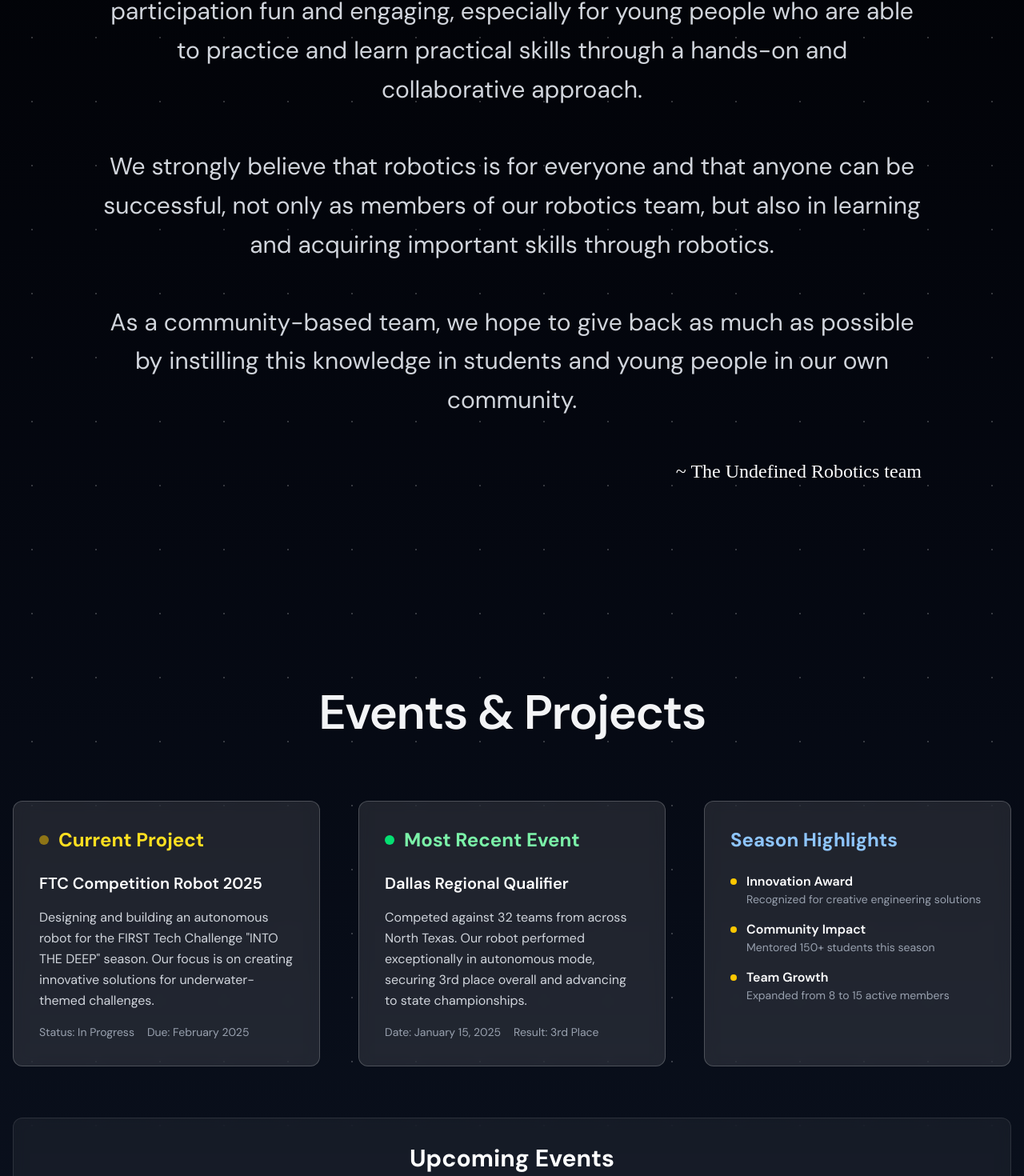
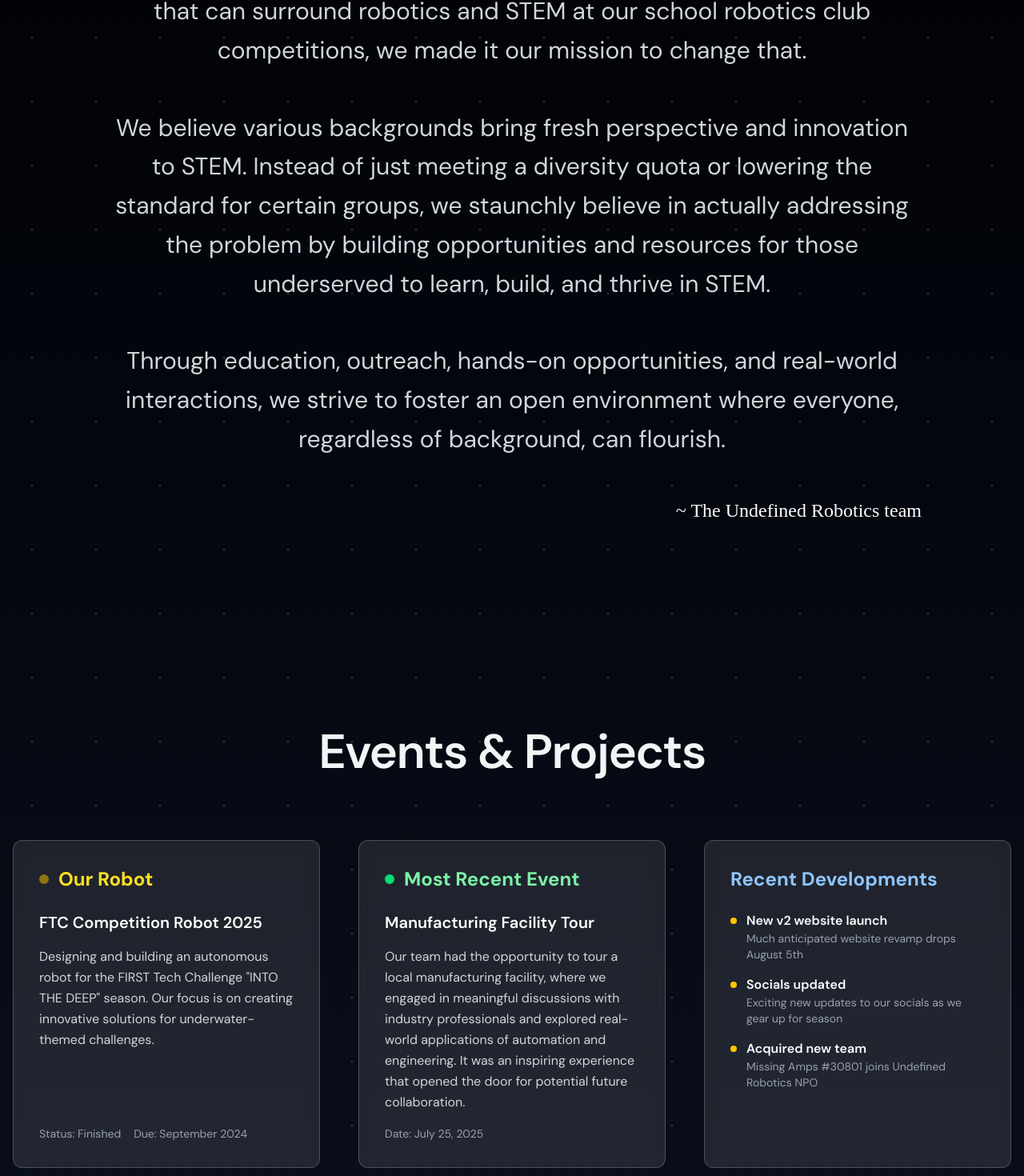
Before and after one commit to RishabhSingh08/undefinedRobotics, a SvelteKit app: page / in a window 1280 px wide. Shown: the part 2233-3703 px from the top of the page at 80% size. Built offline with nearby package versions, Linux system fonts and the light colour scheme; a web font is replaced by a local one.

Commit message:
Co-authored-by: Akshat Kumar <Akumar-21@users.noreply.github.com>

```diff
--- a/src/routes/+page.svelte
+++ b/src/routes/+page.svelte
@@ -171,25 +171,26 @@
     <div class="max-w-6xl mx-auto text-center">
 
       <p class="text-4xl md:text-6xl font-semibold text-center text-gray-100 tracking-tight mb-8">
-        Our Mission
+        Our Mission: Serve the Underserved
       </p>
 
       <div class="space-y-12 max-w-5xl mx-auto  ">
 
         <p class="text-2xl md:text-3xl text-gray-300 leading-relaxed">
-          Undefined Robotics is a high school level private robotics team based in Plano, Texas. Our goal as a team is to promote a culture of learning and STEM in our community.
+          STEM should be for everyone.
+
         </p>
 
         <p class="text-2xl md:text-3xl text-gray-300 leading-relaxed">
-          We believe robotics is a great way to make STEM education and participation fun and engaging, especially for young people who are able to practice and learn practical skills through a hands-on and collaborative approach.
+          Yet, far too often, underrepresented groups—women, senior citizens, tribal and native communities, and non-English speakers—are left out of these opportunities. After witnessing the toxic and exclusionary culture that can surround robotics and STEM at our school robotics club competitions, we made it our mission to change that.
         </p>
 
         <p class="text-2xl md:text-3xl text-gray-300 leading-relaxed">
-          We strongly believe that robotics is for everyone and that anyone can be successful, not only as members of our robotics team, but also in learning and acquiring important skills through robotics.
+          We believe various backgrounds bring fresh perspective and innovation to STEM. Instead of just meeting a diversity quota or lowering the standard for certain groups, we staunchly believe in actually addressing the problem by building opportunities and resources for those underserved to learn, build, and thrive in STEM.
         </p>
 
         <p class="text-2xl md:text-3xl text-gray-300 leading-relaxed">
-          As a community-based team, we hope to give back as much as possible by instilling this knowledge in students and young people in our own community.
+          Through education, outreach, hands-on opportunities, and real-world interactions, we strive to foster an open environment where everyone, regardless of background, can flourish.
         </p>
 
         <p class="text-xl md:text-2xl cedarville-cursive-regular text-right">
@@ -212,58 +213,63 @@
         </div>
 
       <div class="grid lg:grid-cols-3 gap-12 mb-16">
-        <div class="bg-white/10 backdrop-blur-sm rounded-xl p-8 border border-white/20 hover:bg-white/15 transition-all duration-300">
+        <a href="/robot" class="block group h-full">
+          <div class="bg-white/10 backdrop-blur-sm rounded-xl p-8 border border-white/20 group-hover:bg-white/15 transition-all duration-300 h-full flex flex-col">
+            <div>
               <div class="flex items-center mb-6">
                 <div class="w-3 h-3 bg-yellow-400 rounded-full mr-3 animate-pulse"></div>
-            <h3 class="text-2xl font-bold text-yellow-300">Current Project</h3>
+                <h3 class="text-2xl font-bold text-yellow-300">Our Robot</h3>
               </div>
               <h4 class="text-xl font-semibold text-white mb-4">FTC Competition Robot 2025</h4>
               <p class="text-gray-300 leading-relaxed mb-4">
                 Designing and building an autonomous robot for the FIRST Tech Challenge "INTO THE DEEP" season. Our focus is on creating innovative solutions for underwater-themed challenges.
               </p>
-          <div class="flex items-center text-sm text-gray-400">
-            <span class="mr-4">Status: In Progress</span>
-            <span>Due: February 2025</span>
+            </div>
+            <div class="flex items-center text-sm text-gray-400 mt-auto">
+              <span class="mr-4">Status: Finished</span>
+              <span>Due: September 2024</span>
             </div>
           </div>
+        </a>
 
         <div class="bg-white/10 backdrop-blur-sm rounded-xl p-8 border border-white/20 hover:bg-white/15 transition-all duration-300">
           <div class="flex items-center mb-6">
             <div class="w-3 h-3 bg-green-400 rounded-full mr-3"></div>
             <h3 class="text-2xl font-bold text-green-300">Most Recent Event</h3>
           </div>
-          <h4 class="text-xl font-semibold text-white mb-4">Dallas Regional Qualifier</h4>
+          <h4 class="text-xl font-semibold text-white mb-4">Manufacturing Facility Tour</h4>
           <p class="text-gray-300 leading-relaxed mb-4">
-            Competed against 32 teams from across North Texas. Our robot performed exceptionally in autonomous mode, securing 3rd place overall and advancing to state championships.
+            Our team had the opportunity to tour a local manufacturing facility, where we engaged in meaningful discussions with industry professionals and explored real-world applications of automation and engineering. It was an inspiring experience that opened the door for potential future collaboration.
+
+
           </p>
           <div class="flex items-center text-sm text-gray-400">
-            <span class="mr-4">Date: January 15, 2025</span>
-            <span>Result: 3rd Place</span>
+            <span class="mr-4">Date: July 25, 2025</span>
           </div>
         </div>
 
         <div class="bg-white/10 backdrop-blur-sm rounded-xl p-8 border border-white/20 hover:bg-white/15 transition-all duration-300">
-          <h3 class="text-2xl font-bold text-blue-300 mb-6">Season Highlights</h3>
+          <h3 class="text-2xl font-bold text-blue-300 mb-6">Recent Developments</h3>
           <div class="space-y-4">
             <div class="flex items-start">
               <div class="w-2 h-2 bg-yellow-400 rounded-full mt-2 mr-3 flex-shrink-0"></div>
               <div>
-                <p class="text-white font-semibold">Innovation Award</p>
-                <p class="text-gray-400 text-sm">Recognized for creative engineering solutions</p>
+                <p class="text-white font-semibold">New v2 website launch</p>
+                <p class="text-gray-400 text-sm">Much anticipated website revamp drops August 5th</p>
               </div>
             </div>
             <div class="flex items-start">
               <div class="w-2 h-2 bg-yellow-400 rounded-full mt-2 mr-3 flex-shrink-0"></div>
               <div>
-                <p class="text-white font-semibold">Community Impact</p>
-                <p class="text-gray-400 text-sm">Mentored 150+ students this season</p>
+                <p class="text-white font-semibold">Socials updated</p>
+                <p class="text-gray-400 text-sm">Exciting new updates to our socials as we gear up for season</p>
               </div>
             </div>
             <div class="flex items-start">
               <div class="w-2 h-2 bg-yellow-400 rounded-full mt-2 mr-3 flex-shrink-0"></div>
               <div>
-                <p class="text-white font-semibold">Team Growth</p>
-                <p class="text-gray-400 text-sm">Expanded from 8 to 15 active members</p>
+                <p class="text-white font-semibold">Acquired new team</p>
+                <p class="text-gray-400 text-sm">Missing Amps #30801 joins Undefined Robotics NPO</p>
               </div>
             </div>
           </div>
```
Lines whose indentation alone changed are shown as unchanged.
